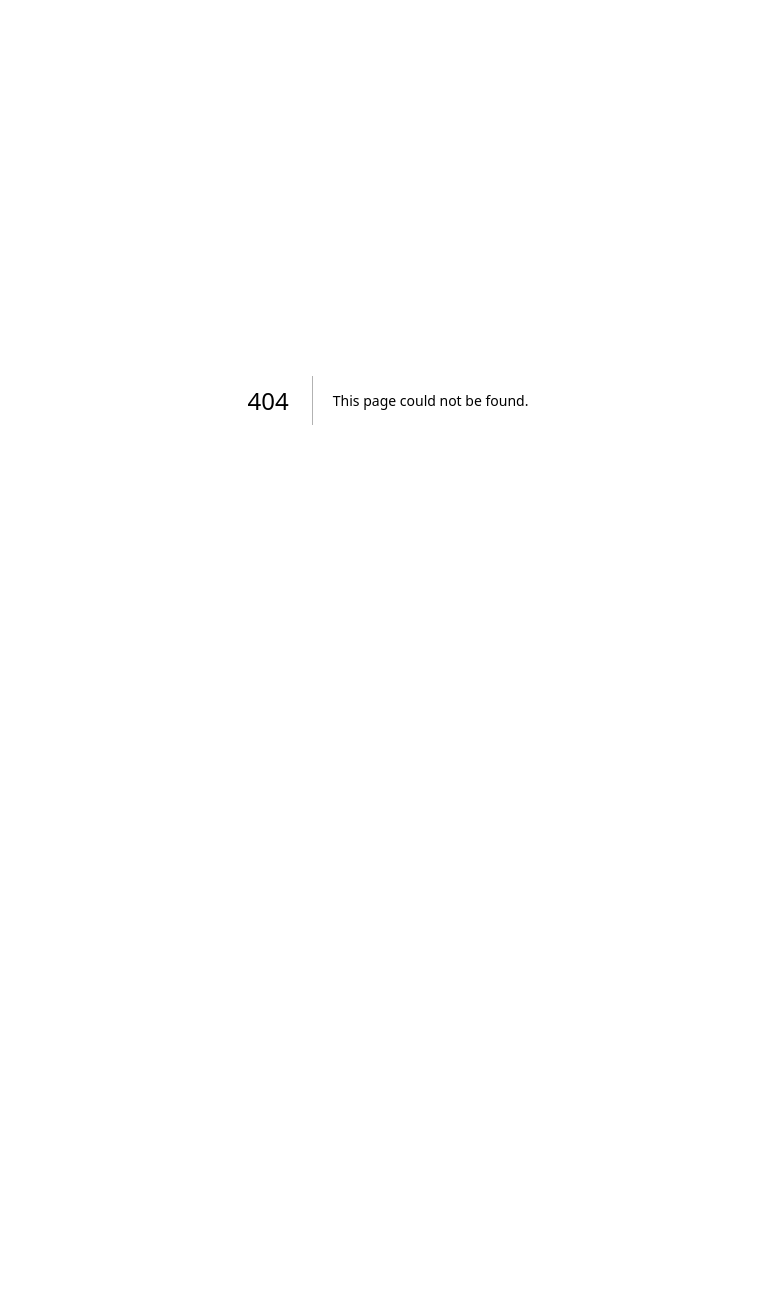
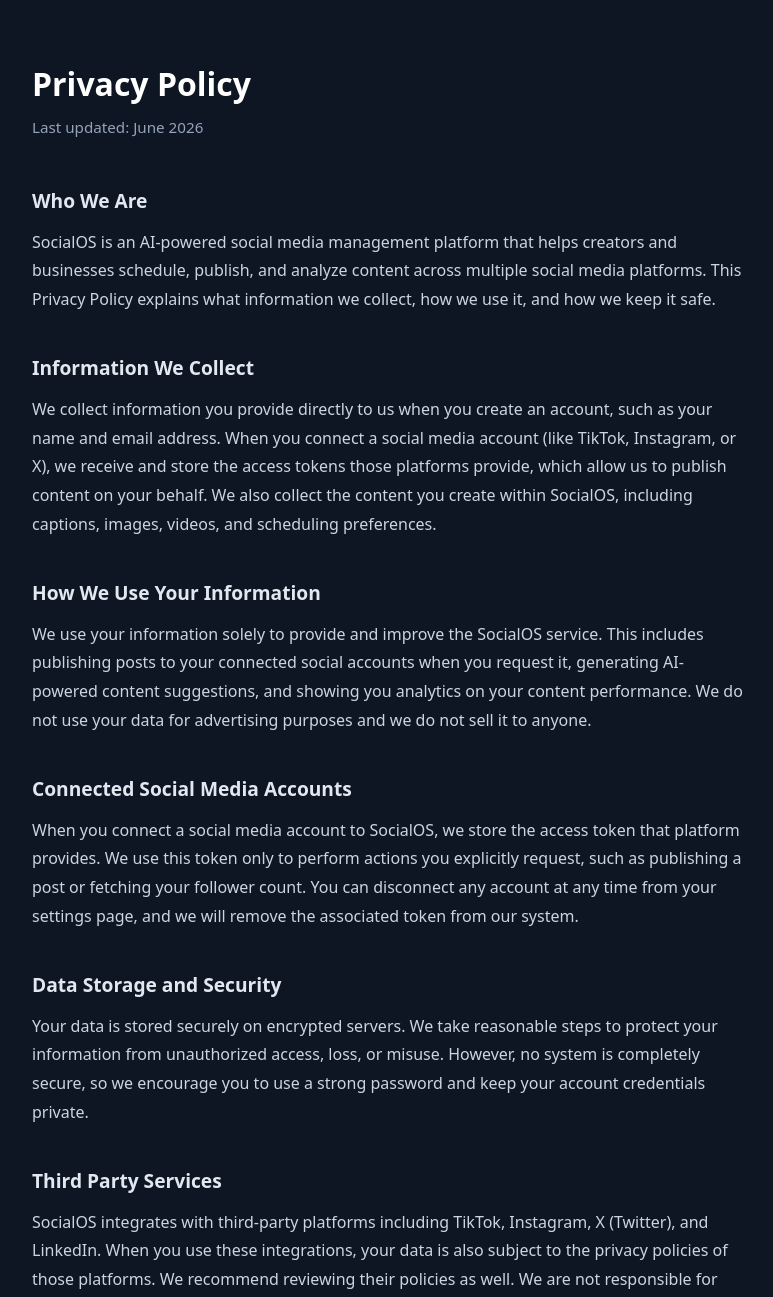
Before and after one commit to Flourish360/SocialOS, a Next.js app in the folder frontend/: page /privacy in a window 1280 px wide. Before the commit this address had no page. Shown: the top 1297 px of the page, without its empty margins (252-1025 px from the left). Before the commit the page ends 800 px from the top, so only its background shows below. Built offline with nearby package versions, Linux system fonts and the light colour scheme.

Commit message:
feat: add public Privacy Policy page at /privacy

```diff
--- /dev/null
+++ b/frontend/app/privacy/page.tsx
@@ -0,0 +1,137 @@
+export default function PrivacyPolicy() {
+  return (
+    <div style={{ background: "#0f1623", minHeight: "100vh", color: "#f1f5f9", fontFamily: "system-ui, sans-serif" }}>
+      <div style={{ maxWidth: "760px", margin: "0 auto", padding: "60px 24px" }}>
+        <h1 style={{ fontSize: "2rem", fontWeight: 700, marginBottom: "8px", color: "#ffffff" }}>
+          Privacy Policy
+        </h1>
+        <p style={{ color: "#94a3b8", marginBottom: "48px", fontSize: "0.95rem" }}>
+          Last updated: June 2026
+        </p>
+
+        <section style={{ marginBottom: "40px" }}>
+          <h2 style={{ fontSize: "1.2rem", fontWeight: 600, color: "#e2e8f0", marginBottom: "12px" }}>
+            Who We Are
+          </h2>
+          <p style={{ lineHeight: "1.8", color: "#cbd5e1" }}>
+            SocialOS is an AI-powered social media management platform that helps creators and businesses
+            schedule, publish, and analyze content across multiple social media platforms. This Privacy
+            Policy explains what information we collect, how we use it, and how we keep it safe.
+          </p>
+        </section>
+
+        <section style={{ marginBottom: "40px" }}>
+          <h2 style={{ fontSize: "1.2rem", fontWeight: 600, color: "#e2e8f0", marginBottom: "12px" }}>
+            Information We Collect
+          </h2>
+          <p style={{ lineHeight: "1.8", color: "#cbd5e1" }}>
+            We collect information you provide directly to us when you create an account, such as your
+            name and email address. When you connect a social media account (like TikTok, Instagram,
+            or X), we receive and store the access tokens those platforms provide, which allow us to
+            publish content on your behalf. We also collect the content you create within SocialOS,
+            including captions, images, videos, and scheduling preferences.
+          </p>
+        </section>
+
+        <section style={{ marginBottom: "40px" }}>
+          <h2 style={{ fontSize: "1.2rem", fontWeight: 600, color: "#e2e8f0", marginBottom: "12px" }}>
+            How We Use Your Information
+          </h2>
+          <p style={{ lineHeight: "1.8", color: "#cbd5e1" }}>
+            We use your information solely to provide and improve the SocialOS service. This includes
+            publishing posts to your connected social accounts when you request it, generating
+            AI-powered content suggestions, and showing you analytics on your content performance.
+            We do not use your data for advertising purposes and we do not sell it to anyone.
+          </p>
+        </section>
+
+        <section style={{ marginBottom: "40px" }}>
+          <h2 style={{ fontSize: "1.2rem", fontWeight: 600, color: "#e2e8f0", marginBottom: "12px" }}>
+            Connected Social Media Accounts
+          </h2>
+          <p style={{ lineHeight: "1.8", color: "#cbd5e1" }}>
+            When you connect a social media account to SocialOS, we store the access token that
+            platform provides. We use this token only to perform actions you explicitly request,
+            such as publishing a post or fetching your follower count. You can disconnect any account
+            at any time from your settings page, and we will remove the associated token from our system.
+          </p>
+        </section>
+
+        <section style={{ marginBottom: "40px" }}>
+          <h2 style={{ fontSize: "1.2rem", fontWeight: 600, color: "#e2e8f0", marginBottom: "12px" }}>
+            Data Storage and Security
+          </h2>
+          <p style={{ lineHeight: "1.8", color: "#cbd5e1" }}>
+            Your data is stored securely on encrypted servers. We take reasonable steps to protect
+            your information from unauthorized access, loss, or misuse. However, no system is
+            completely secure, so we encourage you to use a strong password and keep your account
+            credentials private.
+          </p>
+        </section>
+
+        <section style={{ marginBottom: "40px" }}>
+          <h2 style={{ fontSize: "1.2rem", fontWeight: 600, color: "#e2e8f0", marginBottom: "12px" }}>
+            Third Party Services
+          </h2>
+          <p style={{ lineHeight: "1.8", color: "#cbd5e1" }}>
+            SocialOS integrates with third-party platforms including TikTok, Instagram, X (Twitter),
+            and LinkedIn. When you use these integrations, your data is also subject to the privacy
+            policies of those platforms. We recommend reviewing their policies as well. We are not
+            responsible for how those platforms handle your data.
+          </p>
+        </section>
+
+        <section style={{ marginBottom: "40px" }}>
+          <h2 style={{ fontSize: "1.2rem", fontWeight: 600, color: "#e2e8f0", marginBottom: "12px" }}>
+            Your Rights
+          </h2>
+          <p style={{ lineHeight: "1.8", color: "#cbd5e1" }}>
+            You have the right to access, correct, or delete the personal information we hold about you.
+            You can update your account details at any time from within the platform. If you want to
+            delete your account and all associated data, contact us and we will process your request
+            promptly.
+          </p>
+        </section>
+
+        <section style={{ marginBottom: "40px" }}>
+          <h2 style={{ fontSize: "1.2rem", fontWeight: 600, color: "#e2e8f0", marginBottom: "12px" }}>
+            Children
+          </h2>
+          <p style={{ lineHeight: "1.8", color: "#cbd5e1" }}>
+            SocialOS is not intended for children under the age of 13. We do not knowingly collect
+            personal information from children. If you believe a child has provided us with their
+            information, please contact us and we will delete it.
+          </p>
+        </section>
+
+        <section style={{ marginBottom: "40px" }}>
+          <h2 style={{ fontSize: "1.2rem", fontWeight: 600, color: "#e2e8f0", marginBottom: "12px" }}>
+            Changes to This Policy
+          </h2>
+          <p style={{ lineHeight: "1.8", color: "#cbd5e1" }}>
+            We may update this Privacy Policy from time to time. When we do, we will notify you
+            by email or through the platform. Your continued use of SocialOS after any changes
+            means you accept the updated policy.
+          </p>
+        </section>
+
+        <section style={{ marginBottom: "40px" }}>
+          <h2 style={{ fontSize: "1.2rem", fontWeight: 600, color: "#e2e8f0", marginBottom: "12px" }}>
+            Contact Us
+          </h2>
+          <p style={{ lineHeight: "1.8", color: "#cbd5e1" }}>
+            If you have any questions about this Privacy Policy or how we handle your data, reach
+            out to us at{" "}
+            <a href="mailto:socialos007@gmail.com" style={{ color: "#6366f1", textDecoration: "none" }}>
+              socialos007@gmail.com
+            </a>. We are happy to help.
+          </p>
+        </section>
+
+        <div style={{ borderTop: "1px solid #1e293b", paddingTop: "32px", color: "#475569", fontSize: "0.875rem" }}>
+          <p>SocialOS &copy; 2026. All rights reserved.</p>
+        </div>
+      </div>
+    </div>
+  );
+}
```
